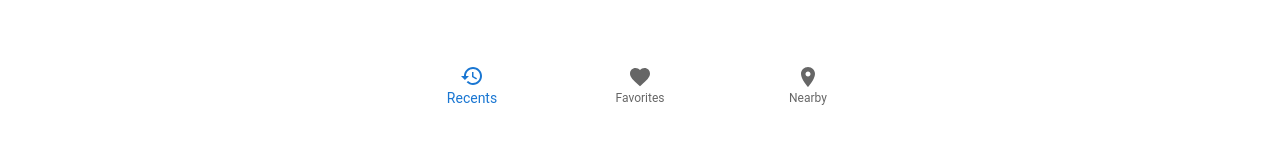
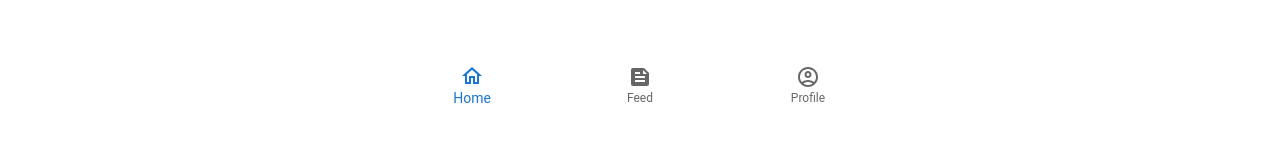
Before and after one commit to 2bato/produhacks-2024, a Next.js app: page / in a window 1280 px wide. Shown: the part 686-845 px from the top of the page. Built offline with nearby package versions, Linux system fonts and the light colour scheme.

Commit message:
chore: fix icons to the correct one

```diff
--- a/src/app/components/BottomHeader.tsx
+++ b/src/app/components/BottomHeader.tsx
@@ -1,9 +1,9 @@
 import React, { useState } from "react";
 import BottomNavigation from "@mui/material/BottomNavigation";
 import BottomNavigationAction from "@mui/material/BottomNavigationAction";
-import RestoreIcon from "@mui/icons-material/Restore";
-import FavoriteIcon from "@mui/icons-material/Favorite";
-import LocationOnIcon from "@mui/icons-material/LocationOn";
+import FeedIcon from '@mui/icons-material/Feed';
+import AccountCircleOutlinedIcon from '@mui/icons-material/AccountCircleOutlined';
+import HomeOutlinedIcon from '@mui/icons-material/HomeOutlined';
 
 function BottomHeader() {
   const [value, setValue] = useState(0);
@@ -17,9 +17,9 @@ function BottomHeader() {
           setValue(newValue);
         }}
       >
-        <BottomNavigationAction label="Recents" icon={<RestoreIcon />} />
-        <BottomNavigationAction label="Favorites" icon={<FavoriteIcon />} />
-        <BottomNavigationAction label="Nearby" icon={<LocationOnIcon />} />
+        <BottomNavigationAction label="Home" icon={<HomeOutlinedIcon />} />
+        <BottomNavigationAction label="Feed" icon={<FeedIcon />} />
+        <BottomNavigationAction label="Profile" icon={<AccountCircleOutlinedIcon />} />
       </BottomNavigation>
     </div>
   );
```
